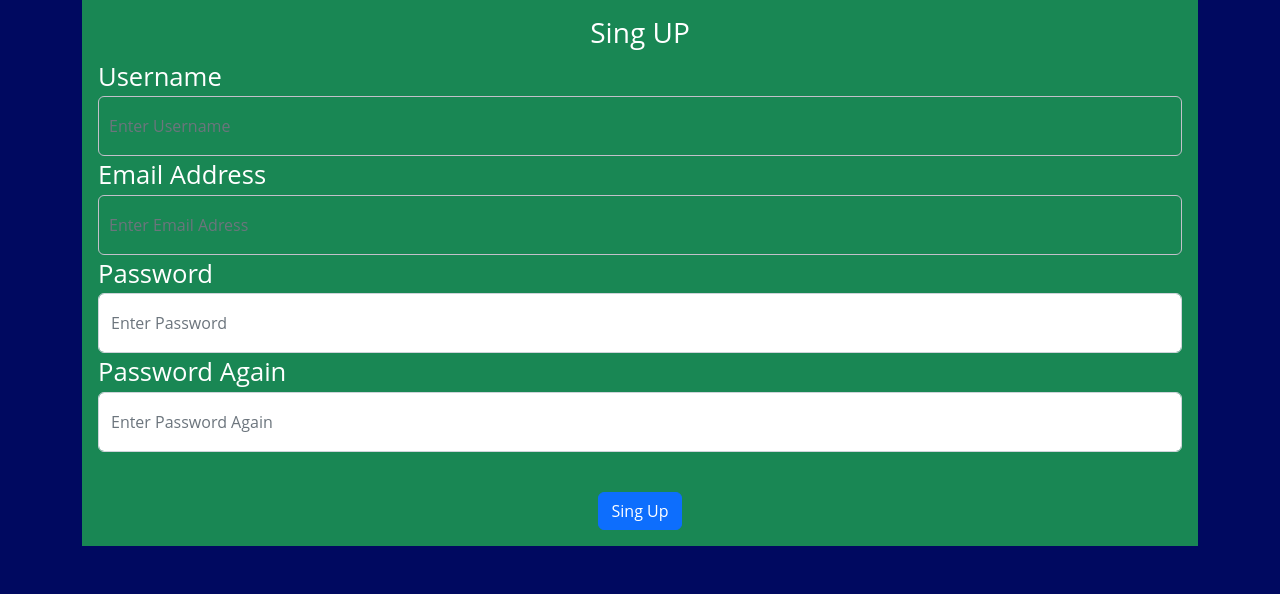
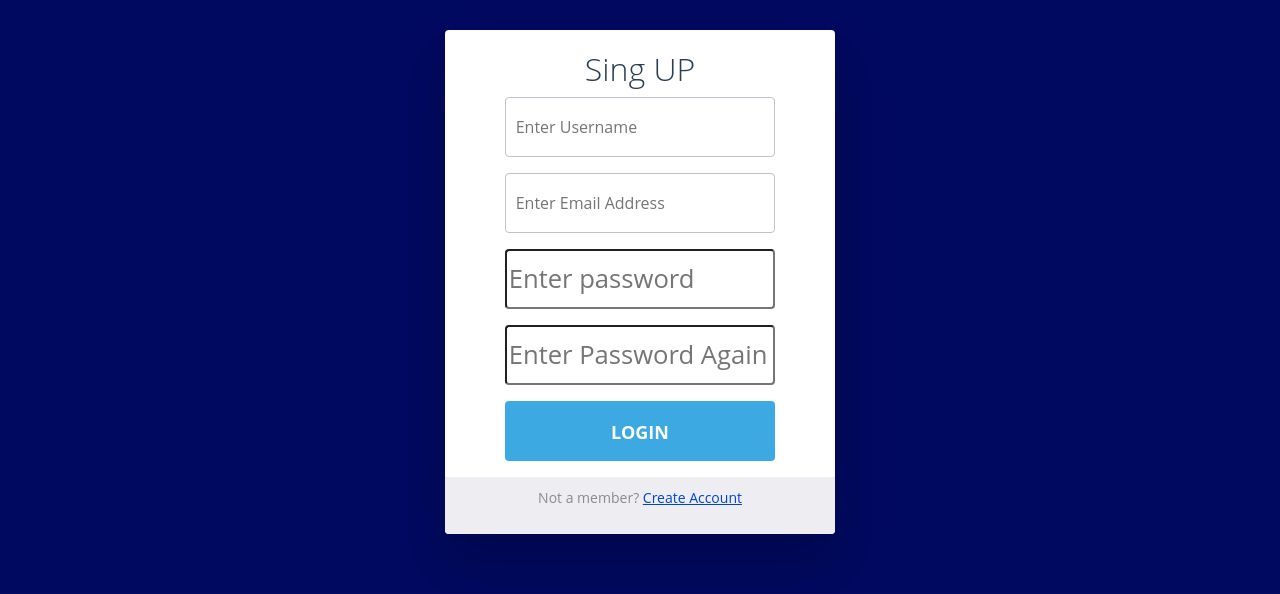
Before and after one commit to amirrezakir/cs50-blog, a Flask app: page /sing-up in a window 1280 px wide. Shown: the part 70-664 px from the top of the page. Run offline with Flask 2, Linux system fonts and the light colour scheme.

Commit message:
Update singup.html

```diff
--- a/website/templates/singup.html
+++ b/website/templates/singup.html
@@ -2,49 +2,187 @@
 {% block title %}Sing Up{% endblock %}
 
 {% block content %}
-<form method="POST">
-    <div class="p-3 mb-2 bg-success text-white">
-    <h3 align="center">Sing UP</h3>
-    <div class="form-group">
-        <label for="username">Username</label>
-        <input
-        type="text"
-        id="username"
-        name="username"
-        class="form-control"
-        placeholder="Enter Username">
+<style>
+    body {
+    background-color: #000960;
+    font-size: 1.6rem;
+    font-family: "Open Sans", sans-serif;
+    color: #2b3e51;
+  }
 
-        <label for="Email">Email Address</label>
-        <input
-        type="text"
-        id="email"
-        name="email"
-        class="form-control"
-        placeholder="Enter Email Adress">
+  h2 {
+    font-weight: 300;
+    text-align: center;
+  }
 
+  p {
+    position: relative;
+  }
 
-        <label for="password1">Password</label>
-        <input
-        type="password"
-        id="password1"
-        name="password1"
-        class="form-control"
-        placeholder="Enter Password">
+  a,
+  a:link,
+  a:visited,
+  a:active {
+    color: #0044D7;
+    -webkit-transition: all 0.2s ease;
+    transition: all 0.2s ease;
+  }
+  a:focus, a:hover,
+  a:link:focus,
+  a:link:hover,
+  a:visited:focus,
+  a:visited:hover,
+  a:active:focus,
+  a:active:hover {
+    color: #329dd5;
+    -webkit-transition: all 0.2s ease;
+    transition: all 0.2s ease;
+  }
 
-        <label for="pass</div>word2">Password Again</label>
-        <input
-        type="password"
-        id="password2"
-        name="password2"
-        class="form-control"
-        placeholder="Enter Password Again">
-        <br>
+  #login-form-wrap {
+    background-color: #fff;
+    width: 35%;
+    margin: 30px auto;
+    text-align: center;
+    padding: 20px 0 0 0;
+    border-radius: 4px;
+    box-shadow: 0px 30px 50px 0px rgba(0, 0, 0, 0.2);
+  }
 
-        <div align="center">
-            <button class="btn btn-primary" type="submit">Sing Up</button>
-        </div>
-    </div>
-</div>
-</form>
+  #login-form {
+    padding: 0 60px;
+  }
+
+  input {
+    display: block;
+    box-sizing: border-box;
+    width: 100%;
+    outline: none;
+    height: 60px;
+    line-height: 60px;
+    border-radius: 4px;
+  }
+
+  input[type="text"],
+  input[type="email"] {
+    width: 100%;
+    padding: 0 0 0 10px;
+    margin: 0;
+    color: #8a8b8e;
+    border: 1px solid #c2c0ca;
+    font-style: normal;
+    font-size: 16px;
+    -webkit-appearance: none;
+       -moz-appearance: none;
+            appearance: none;
+    position: relative;
+    display: inline-block;
+    background: none;
+  }
+  input[type="text"]:focus,
+  input[type="email"]:focus {
+    border-color: #3ca9e2;
+  }
+  input[type="text"]:focus:invalid,
+  input[type="email"]:focus:invalid {
+    color: #cc1e2b;
+    border-color: #cc1e2b;
+  }
+  input[type="text"]:valid ~ .validation,
+  input[type="email"]:valid ~ .validation {
+    display: block;
+    border-color: #0C0;
+  }
+  input[type="text"]:valid ~ .validation span,
+  input[type="email"]:valid ~ .validation span {
+    background: #0C0;
+    position: absolute;
+    border-radius: 6px;
+  }
+  input[type="text"]:valid ~ .validation span:first-child,
+  input[type="email"]:valid ~ .validation span:first-child {
+    top: 30px;
+    left: 14px;
+    width: 20px;
+    height: 3px;
+    -webkit-transform: rotate(-45deg);
+            transform: rotate(-45deg);
+  }
+  input[type="text"]:valid ~ .validation span:last-child,
+  input[type="email"]:valid ~ .validation span:last-child {
+    top: 35px;
+    left: 8px;
+    width: 11px;
+    height: 3px;
+    -webkit-transform: rotate(45deg);
+            transform: rotate(45deg);
+  }
+
+  .validation {
+    display: none;
+    position: absolute;
+    content: " ";
+    height: 60px;
+    width: 30px;
+    right: 15px;
+    top: 0px;
+  }
+
+  input[type="submit"] {
+    border: none;
+    display: block;
+    background-color: #3ca9e2;
+    color: #fff;
+    font-weight: bold;
+    text-transform: uppercase;
+    cursor: pointer;
+    -webkit-transition: all 0.2s ease;
+    transition: all 0.2s ease;
+    font-size: 18px;
+    position: relative;
+    display: inline-block;
+    cursor: pointer;
+    text-align: center;
+  }
+  input[type="submit"]:hover {
+    background-color: #329dd5;
+    -webkit-transition: all 0.2s ease;
+    transition: all 0.2s ease;
+  }
+
+  #create-account-wrap {
+    background-color: #eeedf1;
+    color: #8a8b8e;
+    font-size: 14px;
+    width: 100%;
+    padding: 10px 0;
+    border-radius: 0 0 4px 4px;
+  }
+</style>
+	<div id="login-form-wrap">
+	  <h2>Sing UP</h2>
+	  <form id="login-form" method="post">
+		<p>
+		<input type="text" id="username" name="Username" placeholder="Enter Username" required>
+		<i class="validation"><span></span><span></span></i>
+		</p>
+        <p>
+        <input type="text" id="email" name="Email Address" placeholder="Enter Email Address" required>
+        <i class="validation"><span></span><span></span></i>
+        <p>
+        <input type="password" id="password1" name="password1" placeholder="Enter password" required>
+        <i class="validation"><span></span><span></span></i>
+        </p>
+        <input type="password" id="password2" name="password2" placeholder="Enter Password Again" required>
+        <i class="validation"><span></span><span></span></i>
+        </p>
+		<p>
+		<input type="submit" id="login" value="Login">
+		</p>
+	  </form>
+	  <div id="create-account-wrap">
+		<p>Not a member? <a href="/sing-up">Create Account</a><p>
+	  </div>
+	</div>
 
 {% endblock %}
```
